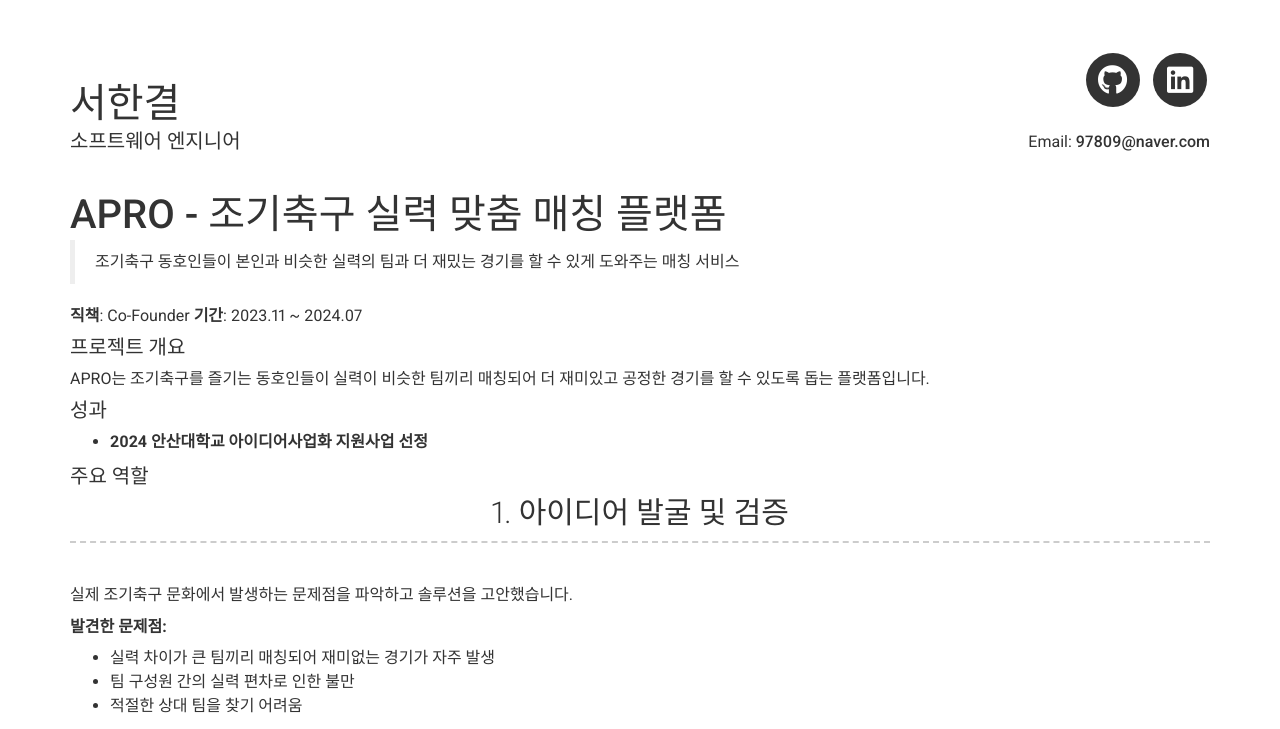
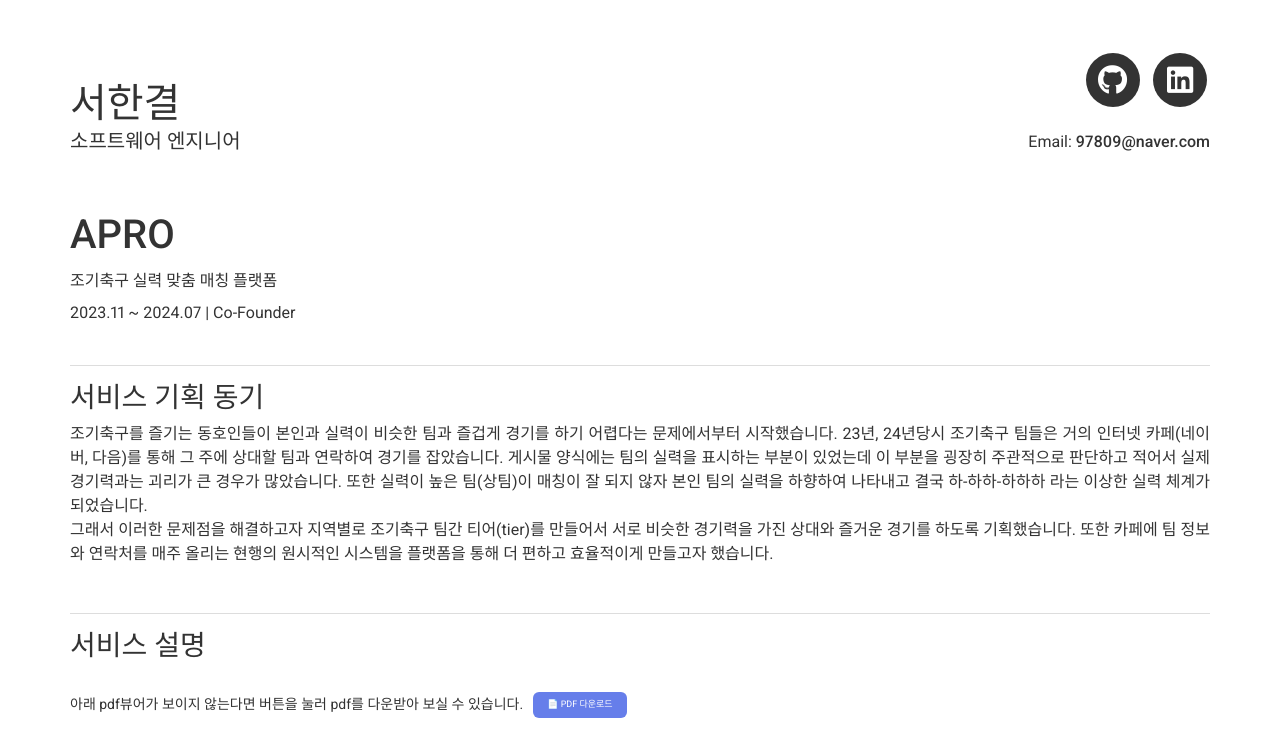
Before and after one commit to Hangyeol-SSeo/Hangyeol-SSeo.github.io, a Jekyll site: the page built from apro.md, in a window 1280 px wide and 1400 px high. Shown: the top 729 px of the window. Built offline with Jekyll 4.4.1, drawn with Linux system fonts in a browser that asks for light colours; nearby versions of some CDN libraries; some of the changed text lies outside the part shown; grey boxes are pictures that could not be loaded.

Commit message:
apro 상세 페이지 초안

```diff
--- a/apro.md
+++ b/apro.md
@@ -4,130 +4,136 @@ title: APRO - 조기축구 실력 맞춤 매칭 플랫폼
 permalink: /experience/apro/
 ---
 
-# APRO - 조기축구 실력 맞춤 매칭 플랫폼
-
-> 조기축구 동호인들이 본인과 비슷한 실력의 팀과 더 재밌는 경기를 할 수 있게 도와주는 매칭 서비스
-
-**직책**: Co-Founder
-**기간**: 2023.11 ~ 2024.07
-
-## 프로젝트 개요
-
-APRO는 조기축구를 즐기는 동호인들이 실력이 비슷한 팀끼리 매칭되어 더 재미있고 공정한 경기를 할 수 있도록 돕는 플랫폼입니다.
-
-## 성과
-
-- **2024 안산대학교 아이디어사업화 지원사업 선정**
-
-## 주요 역할
-
-### 1. 아이디어 발굴 및 검증
-
-실제 조기축구 문화에서 발생하는 문제점을 파악하고 솔루션을 고안했습니다.
-
-**발견한 문제점:**
-- 실력 차이가 큰 팀끼리 매칭되어 재미없는 경기가 자주 발생
-- 팀 구성원 간의 실력 편차로 인한 불만
-- 적절한 상대 팀을 찾기 어려움
-
-**제안한 솔루션:**
-- 팀별 실력 점수 시스템
-- 비슷한 실력의 팀끼리 자동 매칭
-- 경기 결과 기반 실력 점수 업데이트
-
-### 2. 고객 인터뷰 및 피드백 수렴
-
-현장에 직접 나가 조기축구 동호인들과 인터뷰를 진행했습니다.
-
-**인터뷰 내용:**
-- 조기축구를 하면서 느끼는 불편함
-- 원하는 매칭 방식
-- 앱에 필요한 기능
-- 지불 의사 및 가격대
-
-**수집한 피드백:**
-- 실력 평가의 객관성 확보 필요
-- 지역별 매칭 기능 중요
-- 경기 일정 조율 기능 필요
-- 팀 관리 기능 필요
-
-### 3. 사업계획서 작성
-
-안산대학교 아이디어사업화 지원사업에 지원하기 위한 사업계획서를 작성했습니다.
-
-**포함 내용:**
-- 시장 분석 (조기축구 시장 규모, 타겟 고객)
-- 경쟁사 분석 (기존 풋살장 예약 앱들)
-- 비즈니스 모델 (수익 구조, 가격 정책)
-- 마케팅 전략
-- 개발 로드맵
-- 재무 계획
-
-## 서비스 주요 기능 (기획)
-
-### 1. 팀 등록 및 관리
-- 팀 프로필 생성
-- 팀원 관리
-- 팀 실력 점수 확인
-
-### 2. 매칭 시스템
-- 실력 기반 자동 매칭
-- 지역별 필터링
-- 원하는 날짜/시간 선택
-
-### 3. 실력 평가 시스템
-- 경기 결과 기반 점수 업데이트
-- 상대 팀 평가 기능
-- 개인별 실력 통계
-
-### 4. 경기 관리
-- 경기 일정 확인
-- 결과 기록
-- 경기 히스토리
-
-## 기술 스택 (기획)
-
-### Frontend
-- **React Native** - 크로스 플랫폼 모바일 앱
-
-### Backend
-- **Node.js** - 서버
-- **MySQL** - 데이터베이스
-
-### 인프라
-- **AWS** - 클라우드 서비스
-
-## 비즈니스 모델
-
-### 수익 구조
-1. **매칭 수수료**: 성사된 매칭당 수수료
-2. **프리미엄 기능**: 우선 매칭, 통계 분석 등
-3. **광고**: 스포츠 용품 브랜드 광고
-
-### 타겟 고객
-- 조기축구 동호회 팀 (주요 타겟)
-- 풋살장 운영자 (B2B 확장 가능)
-- 스포츠 용품 브랜드 (광고주)
-
-## 배운 점
-
-### 1. 고객 중심 사고
-실제 고객의 목소리를 듣는 것이 얼마나 중요한지 배웠습니다. 우리가 생각한 문제와 실제 고객이 느끼는 문제가 다를 수 있다는 것을 깨달았습니다.
-
-### 2. 사업화 프로세스
-아이디어를 실제 사업으로 만들기 위한 과정을 경험했습니다. 시장 분석, 경쟁사 분석, 비즈니스 모델 설계 등을 체계적으로 진행하는 방법을 배웠습니다.
-
-### 3. 팀워크와 커뮤니케이션
-Co-Founder로서 팀원들과 협업하며 의견을 조율하고 방향을 결정하는 경험을 했습니다.
-
-## 프로젝트 종료 이유
-
-- 시장 진입 장벽 (기존 풋살장 예약 앱들과의 경쟁)
-- 초기 사용자 확보의 어려움 (양면 시장의 콜드 스타트 문제)
-- 팀원들의 다른 기회 (북블라 등)
-
-하지만 이 경험을 통해 창업의 과정과 고객 개발, 사업화의 중요성을 배울 수 있었습니다.
+<div style="margin-top: 20px; margin-bottom: 40px;">
+  <h1 style="margin-bottom: 10px;">APRO</h1>
+  <p style="font-size: 1.6rem; color: #333; margin-bottom: 8px;">조기축구 실력 맞춤 매칭 플랫폼</p>
+  <p style="font-size: 1.6rem; color: #333; margin-bottom: 20px;">2023.11 ~ 2024.07 | Co-Founder</p>
+</div>
 
 ---
 
-[← 경험 목록으로 돌아가기](/#experience)
+<h1 style="font-size: 2.8rem; margin-bottom:8px">서비스 기획 동기</h1>
+
+<p>
+조기축구를 즐기는 동호인들이 본인과 실력이 비슷한 팀과 즐겁게 경기를 하기 어렵다는 문제에서부터 시작했습니다.
+23년, 24년당시 조기축구 팀들은 거의 인터넷 카페(네이버, 다음)를 통해 그 주에 상대할 팀과 연락하여 경기를 잡았습니다.
+게시물 양식에는 팀의 실력을 표시하는 부분이 있었는데 이 부분을 굉장히 주관적으로 판단하고 적어서 실제 경기력과는 괴리가 큰 경우가 많았습니다.
+또한 실력이 높은 팀(상팀)이 매칭이 잘 되지 않자 본인 팀의 실력을 하향하여 나타내고 결국 하-하하-하하하 라는 이상한 실력 체계가 되었습니다.
+<br/>
+그래서 이러한 문제점을 해결하고자 지역별로 조기축구 팀간 티어(tier)를 만들어서 서로 비슷한 경기력을 가진 상대와 즐거운 경기를 하도록 기획했습니다.
+또한 카페에 팀 정보와 연락처를 매주 올리는 현행의 원시적인 시스템을 플랫폼을 통해 더 편하고 효율적이게 만들고자 했습니다.
+</p>
+
+<br/>
+
+---
+
+<h1 style="font-size: 2.8rem; margin-bottom:8px">서비스 설명</h1>
+
+<div style="margin: 30px 0;">
+  <div style="display: flex; gap: 10px; margin-bottom: 15px; align-items: center;">
+    <div style="font-size: 1.4rem">아래 pdf뷰어가 보이지 않는다면 버튼을 눌러 pdf를 다운받아 보실 수 있습니다.</div>
+    <a href="/assets/pdfs/APRO_IR.pdf" download
+       style="padding: 6px 14px; background: #667eea; color: white; text-decoration: none; border-radius: 6px; font-size: 0.9rem;">
+       📄 PDF 다운로드
+    </a>
+  </div>
+
+  <iframe src="/assets/pdfs/APRO_IR.pdf"
+          width="100%"
+          height="800px"
+          style="border: 2px solid #ddd; border-radius: 8px; background: #f5f5f5;">
+    <p>PDF를 표시할 수 없습니다. <a href="/assets/pdfs/APRO_IR.pdf">여기</a>를 클릭해서 다운로드하세요.</p>
+  </iframe>
+</div>
+
+<br/>
+
+---
+
+<h1 style="font-size: 2.8rem; margin-bottom:8px">팀&역할</h1>
+
+<div style="display: flex; gap: 20px; margin: 20px 0;">
+  <div style="flex: 1; background: #f8f9fa; padding: 20px; border-radius: 8px; font-size: medium">
+    <h3 style="margin-top: 0;">팀 구성</h3>
+    <p style="color: #666; font-size: large">팀원 4명</p>
+    - 기획 4(팀원 다같이 기획) <br/>
+    - 개발 1 <br/>
+    - 디자인 1 <br/>
+  </div>
+  <div style="flex: 1; background: #e3f2fd; padding: 20px; border-radius: 8px; font-size: medium">
+    <h3 style="margin-top: 0;">나의 역할</h3>
+    <p style="color: #666; font-size: large">개발 총괄, 기획</p>
+    - 프리토타이핑 사이트 제작 및 접속 데이터 수집 <br/>
+    - 서비스 프로토타입 웹앱 제작 <br/>
+    - 서비스 기획 <br/>
+    - 현장 인터뷰 수행(직접 축구장 찾아가 인터뷰) <br/>
+  </div>
+</div>
+
+<br/>
+
+---
+
+<h1 style="font-size: 2.8rem; margin-bottom:8px">핵심 기능</h1>
+
+<div style="display: grid; grid-template-columns: repeat(auto-fit, minmax(250px, 1fr)); gap: 20px; margin: 20px 0;">
+  <div style="background: #fff; border: 2px solid #e0e0e0; padding: 20px; border-radius: 8px;">
+    <h3 style="margin-top: 0;">📌 기능 1</h3>
+    <p style="color: #666;">기능 설명을 작성해주세요</p>
+    <ul>
+      <li>세부 기능 1</li>
+      <li>세부 기능 2</li>
+    </ul>
+  </div>
+
+  <div style="background: #fff; border: 2px solid #e0e0e0; padding: 20px; border-radius: 8px;">
+    <h3 style="margin-top: 0;">📌 기능 2</h3>
+    <p style="color: #666;">기능 설명을 작성해주세요</p>
+    <ul>
+      <li>세부 기능 1</li>
+      <li>세부 기능 2</li>
+    </ul>
+  </div>
+
+  <div style="background: #fff; border: 2px solid #e0e0e0; padding: 20px; border-radius: 8px;">
+    <h3 style="margin-top: 0;">📌 기능 3</h3>
+    <p style="color: #666;">기능 설명을 작성해주세요</p>
+    <ul>
+      <li>세부 기능 1</li>
+      <li>세부 기능 2</li>
+    </ul>
+  </div>
+</div>
+
+<br/>
+
+---
+
+<h1 style="font-size: 2.8rem; margin-bottom:8px">🌱 역경과 성장</h1>
+
+<div style="background: linear-gradient(135deg, #667eea15 0%, #764ba215 100%); padding: 30px; border-radius: 12px; margin: 20px 0;">
+
+### 💪 마주한 도전과제
+
+> 프로젝트 중 직면한 어려움을 작성해주세요
+
+
+### 🔧 극복 과정
+
+> 어떻게 문제를 해결했는지 작성해주세요
+
+
+### 💡 배운 점
+
+> 이 경험을 통해 얻은 것을 작성해주세요
+
+</div>
+
+<br/>
+
+---
+
+<div style="text-align: center; margin-top: 60px;">
+  <a href="/" style="display: inline-block; padding: 12px 30px; background: #333; color: white; text-decoration: none; border-radius: 6px; transition: all 0.3s;">← 경험 목록으로 돌아가기</a>
+</div>
```
